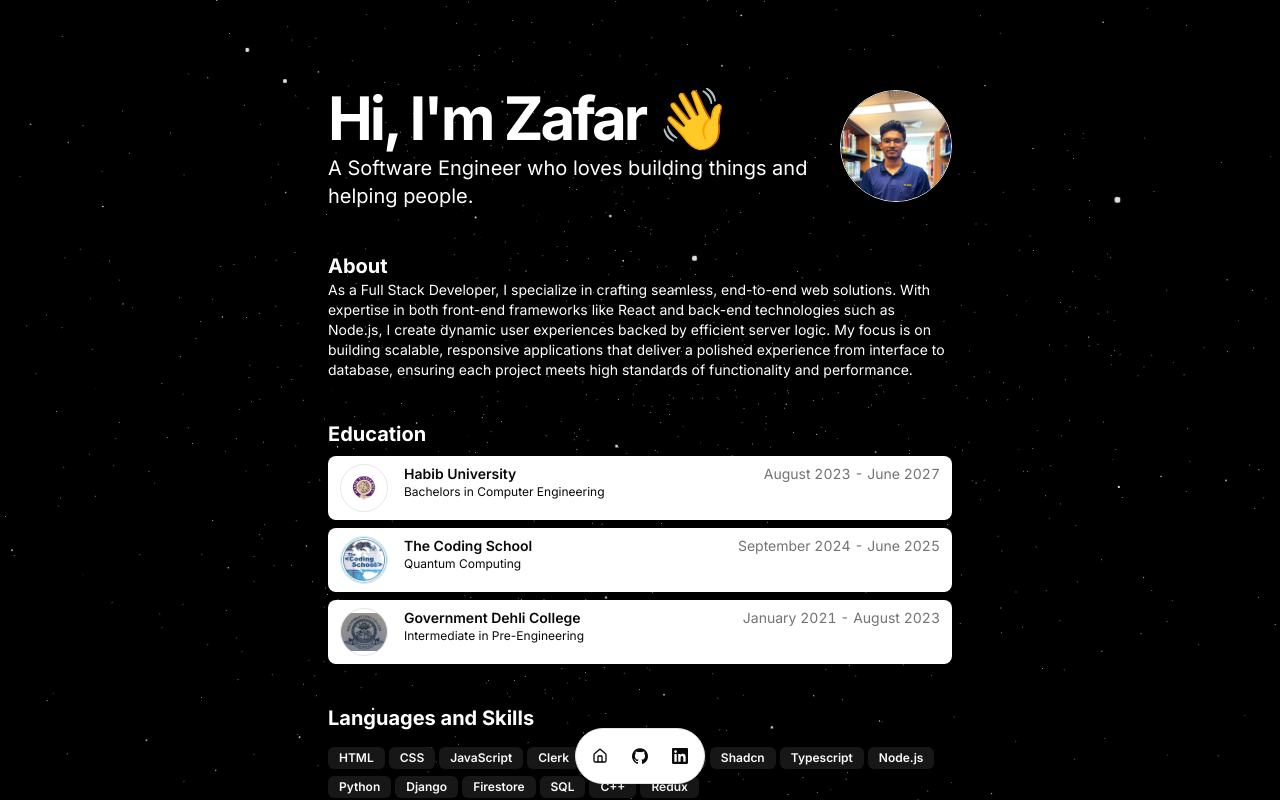
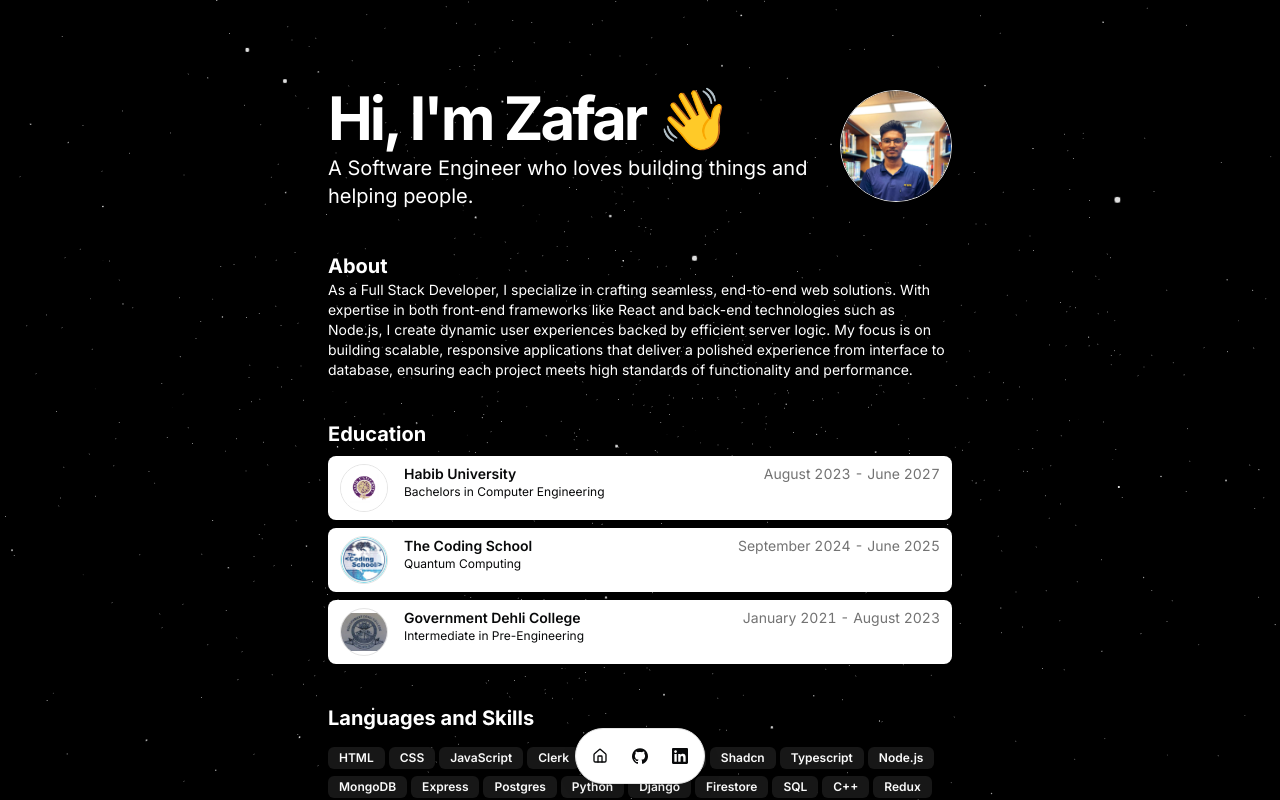
Before and after one commit to Zafar205/zafar_new_portfolio, a Next.js app: page / in a window 1280 px wide. Shown: the top 800 px of the page. Built offline with nearby package versions, Linux system fonts and the light colour scheme.

Commit message:
Update resume.tsx

```diff
--- a/src/data/resume.tsx
+++ b/src/data/resume.tsx
@@ -22,6 +22,9 @@ export const DATA = {
     "Shadcn",
     "Typescript",
     "Node.js",
+    "MongoDB",
+    "Express",
+    "Postgres",
     "Python",
     "Django",
     "Firestore",
```
